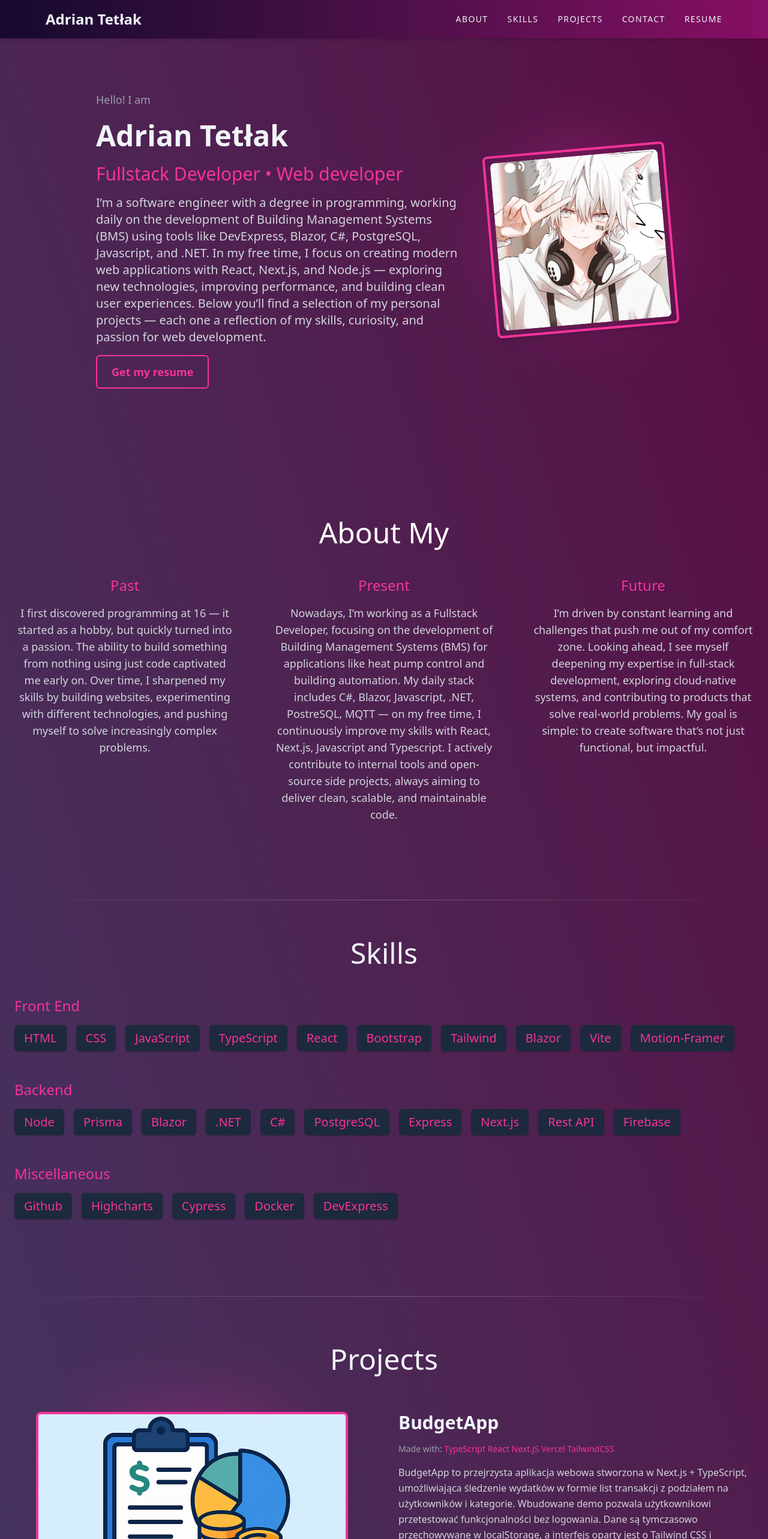
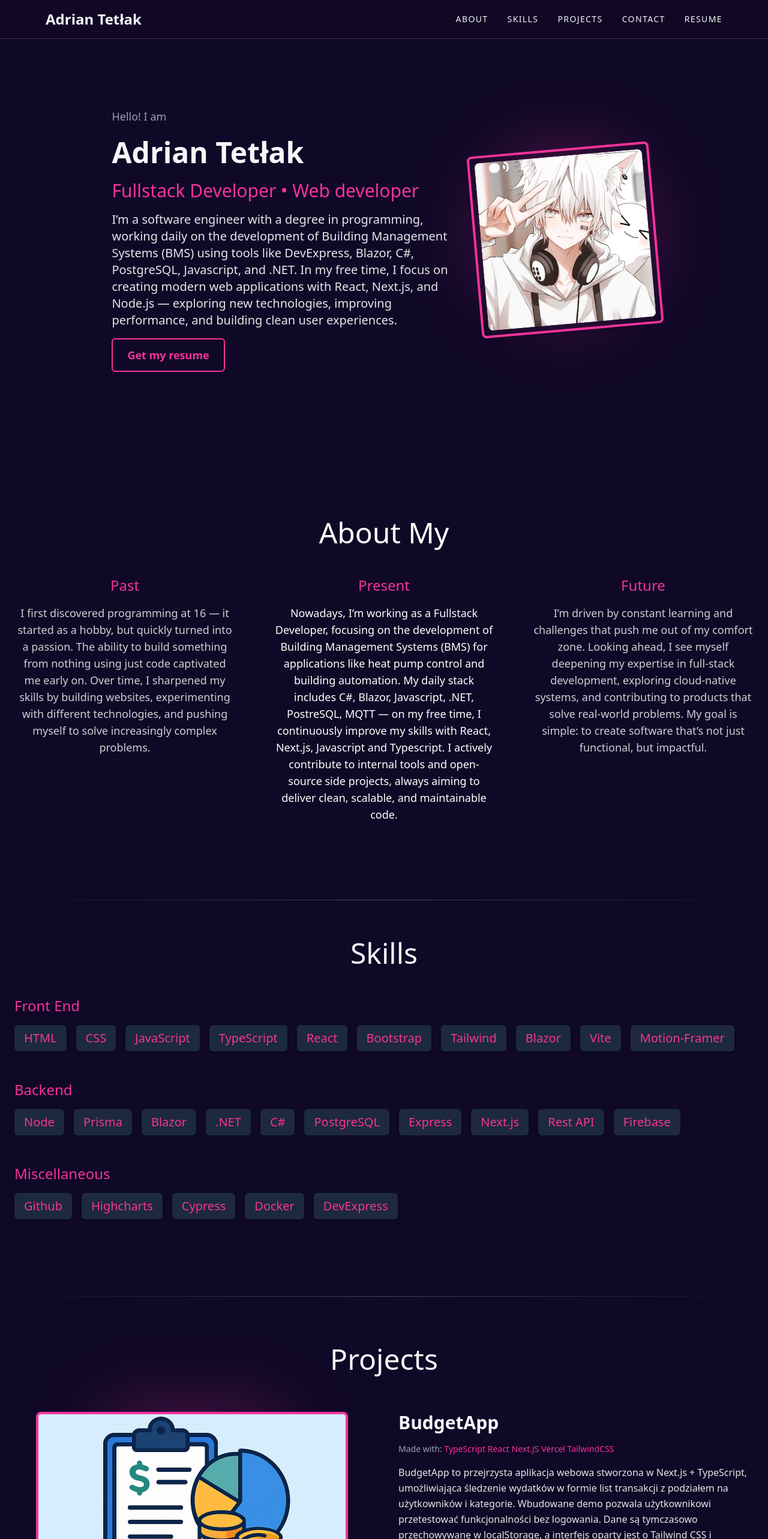
Before and after one commit to S0ffen/cloudflare-site, a React (Vite) app: page / in a window 1280 px wide. Shown: the top 2566 px of the page at 60% size. Built offline with nearby package versions, Linux system fonts and the light colour scheme.

Commit message:
Refactor styles for improved readability and consistency across components

```diff
--- a/src/App.tsx
+++ b/src/App.tsx
@@ -7,7 +7,7 @@ import Contact from "./components/Contact";
 
 const App: React.FC = () => {
   return (
-    <div className="bg-gradient-to-tr from-[#13073fce] to-[#5a0a43] text-[#f1f5f9] min-h-screen">
+    <div className="bg-[#0f0826] min-h-screen">
       <Navbar />
       <section id="about">
         <Hero />
--- a/src/components/About.tsx
+++ b/src/components/About.tsx
@@ -14,7 +14,7 @@ const About: React.FC = () => {
           className="w-full md:w-1/3"
         >
           <h3 className="text-2xl text-pink-500 mb-4">Past</h3>
-          <p className="text-lg text-gray-300 max-w-md mx-auto">
+          <p className="text-lg text-white/80 max-w-md mx-auto">
             I first discovered programming at 16 — it started as a hobby, but
             quickly turned into a passion. The ability to build something from
             nothing using just code captivated me early on. Over time, I
@@ -32,7 +32,7 @@ const About: React.FC = () => {
           className="w-full md:w-1/3"
         >
           <h3 className="text-2xl text-pink-500 mb-4">Present</h3>
-          <p className="text-lg text-gray-300 max-w-md mx-auto">
+          <p className="text-lg text-white max-w-md mx-auto">
             Nowadays, I’m working as a Fullstack Developer, focusing on the
             development of Building Management Systems (BMS) for applications
             like heat pump control and building automation. My daily stack
@@ -53,7 +53,7 @@ const About: React.FC = () => {
           className="w-full md:w-1/3"
         >
           <h3 className="text-2xl text-pink-500 mb-4">Future</h3>
-          <p className="text-lg text-gray-300 max-w-md mx-auto">
+          <p className="text-lg text-white/80 max-w-md mx-auto">
             I’m driven by constant learning and challenges that push me out of
             my comfort zone. Looking ahead, I see myself deepening my expertise
             in full-stack development, exploring cloud-native systems, and
--- a/src/components/Contact.tsx
+++ b/src/components/Contact.tsx
@@ -19,7 +19,7 @@ const Contact: React.FC = () => {
           <h3 className="text-2xl text-pink-500 font-medium">
             offer job opportunity?
           </h3>
-          <p className="text-gray-300 text-base leading-relaxed max-w-xs mx-auto">
+          <p className="text-gray-200 text-base leading-relaxed max-w-xs mx-auto">
             I am open to discussing potential job opportunities or
             collaborations. With experience in web development and software
             engineering, I am interested in roles that allow me to work on
@@ -37,7 +37,7 @@ const Contact: React.FC = () => {
           className="w-full md:w-1/3 space-y-4"
         >
           <h3 className="text-2xl text-pink-500 font-medium">Connect?</h3>
-          <p className="text-gray-300 text-base leading-relaxed max-w-xs mx-auto">
+          <p className="text-gray-200 text-base leading-relaxed max-w-xs mx-auto">
             Networking is key in the tech industry, and I’m always looking to
             meet new people and expand my professional circle. Whether you’re a
             fellow developer, designer, or entrepreneur, I’d love to chat and
@@ -56,7 +56,7 @@ const Contact: React.FC = () => {
           <h3 className="text-2xl text-pink-500 font-medium">
             Build something?
           </h3>
-          <p className="text-gray-300 text-base leading-relaxed max-w-xs mx-auto">
+          <p className="text-gray-200 text-base leading-relaxed max-w-xs mx-auto">
             I have a passion for developing innovative web applications that
             solve complex problems. Whether it’s building a custom e-commerce
             platform or a cutting-edge app, I’m always ready for a challenge.
--- a/src/components/Hero.tsx
+++ b/src/components/Hero.tsx
@@ -2,7 +2,7 @@ import { motion } from "framer-motion";
 
 const Hero: React.FC = () => {
   return (
-    <section className="min-h-screen flex flex-col md:flex-row items-center justify-center md:justify-center gap-x-10 px-6 md:px-20">
+    <section className="min-h-screen flex flex-col md:flex-row items-center justify-center md:justify-center gap-x-10 px-6 md:px-32">
       {/* Lewa strona - tekst */}
       <motion.div
         initial={{ opacity: 0, y: 40 }}
@@ -15,7 +15,7 @@ const Hero: React.FC = () => {
           Hello! I am
         </p>
 
-        <h1 className="text-3xl sm:text-4xl lg:text-5xl font-bold leading-tight">
+        <h1 className="text-3xl sm:text-4xl lg:text-5xl font-bold leading-tight text-[#F5F7FA]">
           Adrian Tetłak
         </h1>
 
@@ -23,15 +23,13 @@ const Hero: React.FC = () => {
           Fullstack Developer • Web developer
         </h2>
 
-        <p className="text-sm sm:text-base md:text-lg lg:text-xl text-gray-300 max-w-4xl mx-auto md:mx-0 ">
+        <p className="text-sm sm:text-base md:text-lg lg:text-xl text-gray-200 max-w-4xl mx-auto md:mx-0 ">
           I’m a software engineer with a degree in programming, working daily on
           the development of Building Management Systems (BMS) using tools like
           DevExpress, Blazor, C#, PostgreSQL, Javascript, and .NET. In my free
           time, I focus on creating modern web applications with React, Next.js,
           and Node.js — exploring new technologies, improving performance, and
-          building clean user experiences. Below you’ll find a selection of my
-          personal projects — each one a reflection of my skills, curiosity, and
-          passion for web development.
+          building clean user experiences.
         </p>
 
         <motion.a
--- a/src/components/Navbar.tsx
+++ b/src/components/Navbar.tsx
@@ -1,6 +1,5 @@
 import { useState } from "react";
 import { motion } from "framer-motion";
-import { FaMoon, FaSun } from "react-icons/fa";
 
 const Navbar: React.FC = () => {
   const [mobileMenuOpen, setMobileMenuOpen] = useState(false);
@@ -17,7 +16,9 @@ const Navbar: React.FC = () => {
 
   return (
     <nav
-      className={`fixed w-full top-0 z-50 p-4 shadow-md bg-gradient-to-l from-[#880e65] to-[#0a0324ce] text-[#f1f5f9]
+      className={`fixed w-full top-0 z-50 p-4   bg-[#140826]/70 backdrop-blur-md
+    border-b border-white/20
+    text-[#F5F7FA]
       `}
     >
       <div className="mr-15 ml-15 flex items-center justify-between">
--- a/src/components/Projects.tsx
+++ b/src/components/Projects.tsx
@@ -13,7 +13,9 @@ import { motion } from "framer-motion";
 const Projects: React.FC = () => {
   return (
     <section id="projects" className="py-20 px-6">
-      <h2 className="text-5xl font-light text-center mb-16">Projects</h2>
+      <h2 className="text-5xl font-light text-center mb-16 text-[#F5F7FA]">
+        Projects
+      </h2>
 
       {/* Pierwszy projekt */}
       <motion.div
@@ -37,14 +39,14 @@ const Projects: React.FC = () => {
 
         {/* Prawa strona: opis */}
         <div className="w-full lg:w-1/2 space-y-4">
-          <h3 className="text-3xl font-semibold">BudgetApp</h3>
+          <h3 className="text-3xl font-semibold text-[#F5F7FA]">BudgetApp</h3>
           <p className="text-sm text-gray-400">
             Made with:{" "}
             <span className="text-pink-500">
               TypeScript React Next.JS Vercel TailwindCSS
             </span>
           </p>
-          <p className="text-gray-300 leading-relaxed">
+          <p className="text-gray-200 leading-relaxed">
             BudgetApp to przejrzysta aplikacja webowa stworzona w Next.js +
             TypeScript, umożliwiająca śledzenie wydatków w formie list
             transakcji z podziałem na użytkowników i kategorie. Wbudowane demo
@@ -87,7 +89,7 @@ const Projects: React.FC = () => {
 
         {/* Prawa strona: opis */}
         <div className="w-full lg:w-1/2 space-y-4">
-          <h3 className="text-xl font-semibold">Cat & Facts</h3>
+          <h3 className="text-3xl font-semibold text-[#F5F7FA]">Cat & Facts</h3>
           <p className="text-sm text-gray-400 flex flex-wrap items-center gap-2">
             Made with:
             <span className="flex flex-wrap items-center gap-2 text-pink-500">
@@ -107,7 +109,7 @@ const Projects: React.FC = () => {
               Vercel
             </span>
           </p>
-          <p className="text-gray-300 leading-relaxed">
+          <p className="text-gray-200 leading-relaxed">
             Cat Generator is a clean, responsive web app built with Next.js and
             TypeScript. It fetches random cat images and fun facts using a
             custom REST API, with optional breed filtering. The interface is
--- a/src/components/Skills.tsx
+++ b/src/components/Skills.tsx
@@ -31,7 +31,9 @@ const skills = {
 const Skills: React.FC = () => {
   return (
     <section id="skills" className="py-16 px-6">
-      <h2 className="text-5xl font-light mb-12 text-center">Skills</h2>
+      <h2 className="text-5xl font-light mb-12 text-center text-[#F5F7FA]">
+        Skills
+      </h2>
 
       <div className="space-y-12 max-w-7xl mx-auto text-left">
         {Object.entries(skills).map(([category, items]) => (
```
